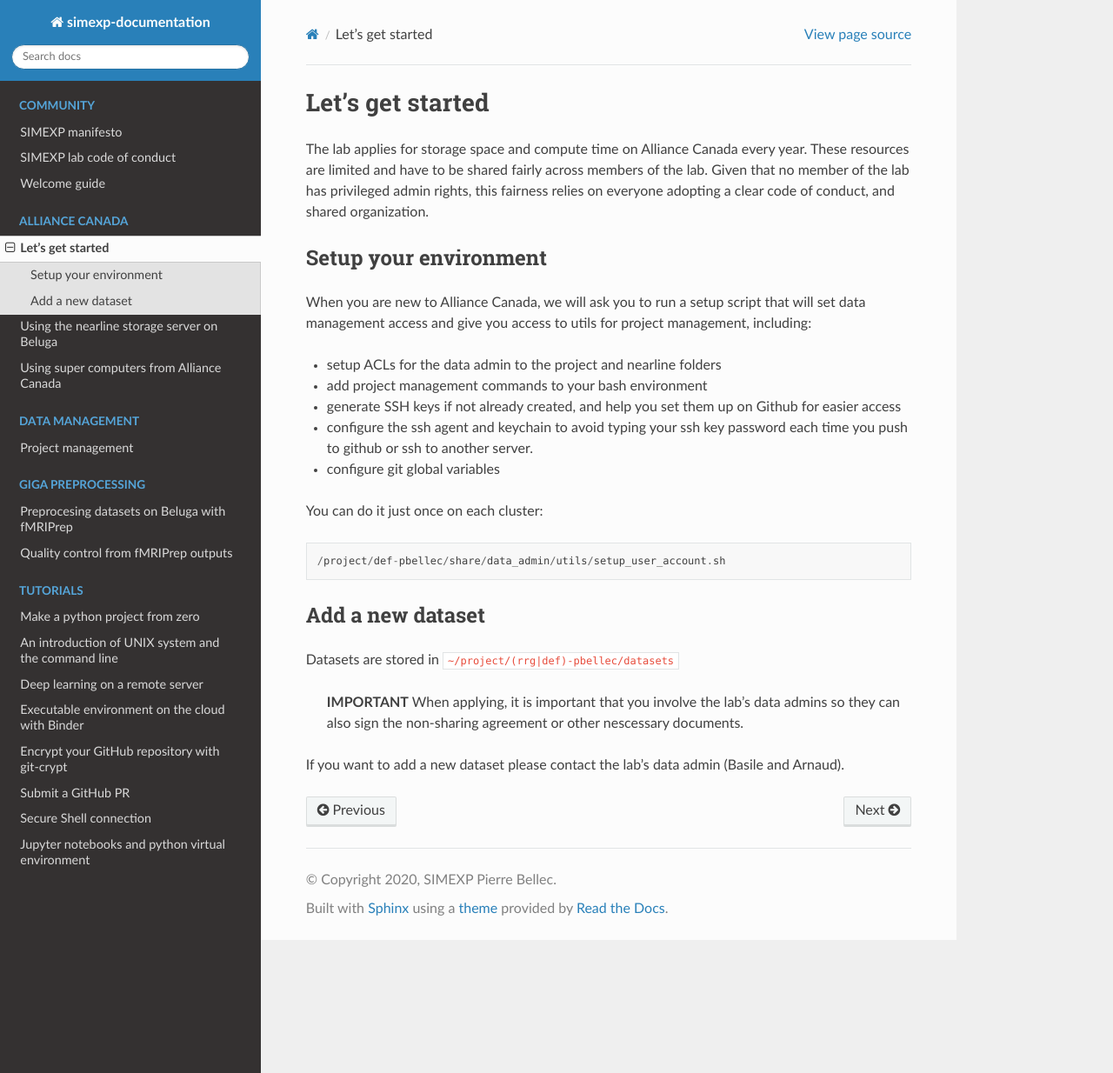
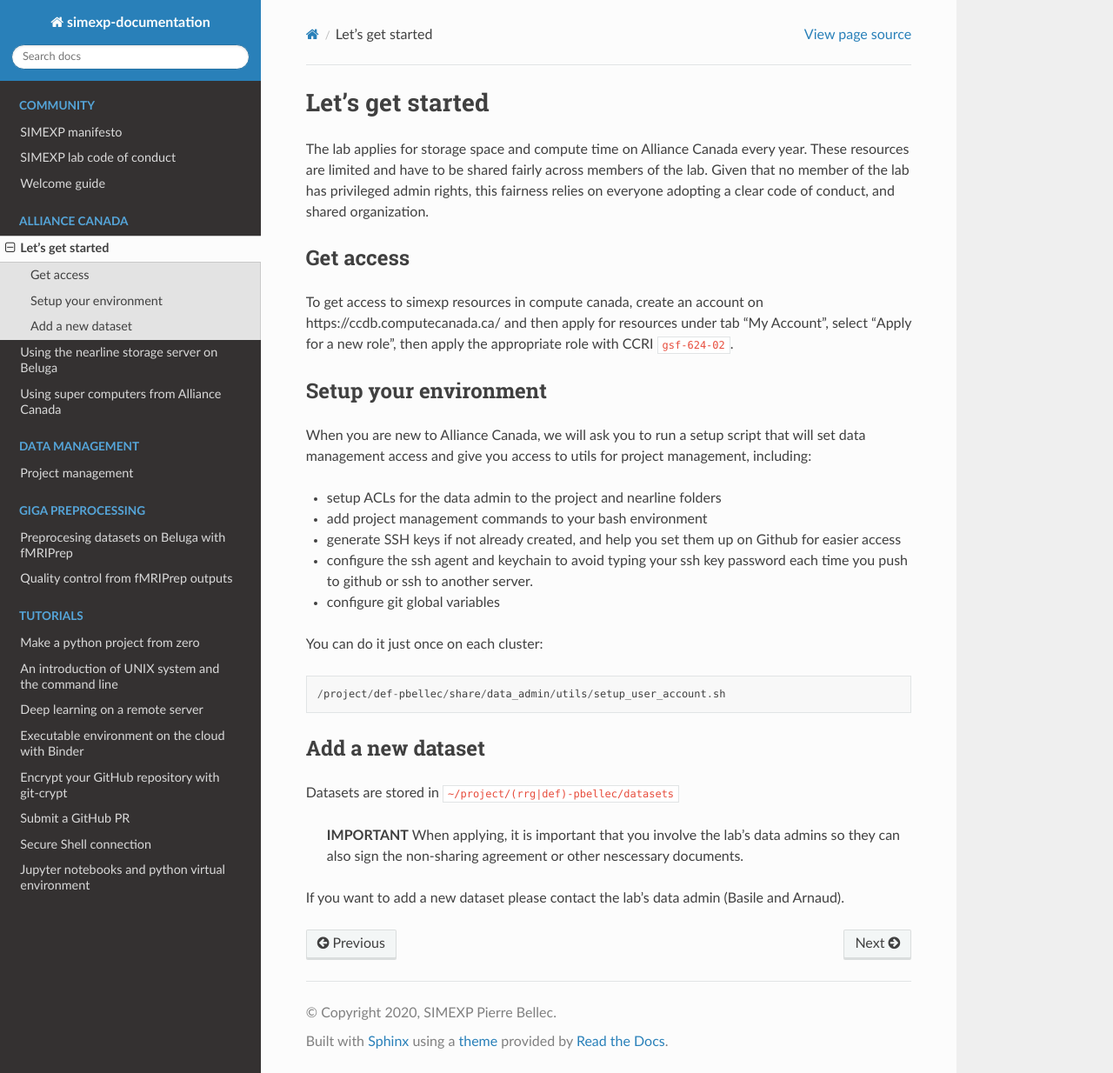
Before and after one commit to SIMEXP/lab-documentation, a Sphinx documentation site: the page built from source/alliance_canada/starter.md, in a window 1280 px wide and 1234 px high. Shown: the whole window at 87% size. Built offline with Sphinx 7.4.7 and the Read the Docs theme 2.0.0, drawn with Linux system fonts in a browser that asks for light colours.

Commit message:
Update starter.md (#38)
* Update starter.md

* Update source/alliance_canada/starter.md

Co-authored-by: Hao-Ting Wang <htwangtw@gmail.com>

---------

Co-authored-by: Hao-Ting Wang <htwangtw@gmail.com>

```diff
--- a/source/alliance_canada/starter.md
+++ b/source/alliance_canada/starter.md
@@ -3,6 +3,10 @@
 The lab applies for storage space and compute time on Alliance Canada every year.
 These resources are limited and have to be shared fairly across members of the lab.
 Given that no member of the lab has privileged admin rights, this fairness relies on everyone adopting a clear code of conduct, and shared organization.
+
+## Get access
+To get access to simexp resources in compute canada, create an account on https://ccdb.computecanada.ca/ and then apply for resources under tab "My Account",  select "Apply for a new role", then apply the appropriate role with CCRI `gsf-624-02`.
+
 
 ## Setup your environment
 
```
